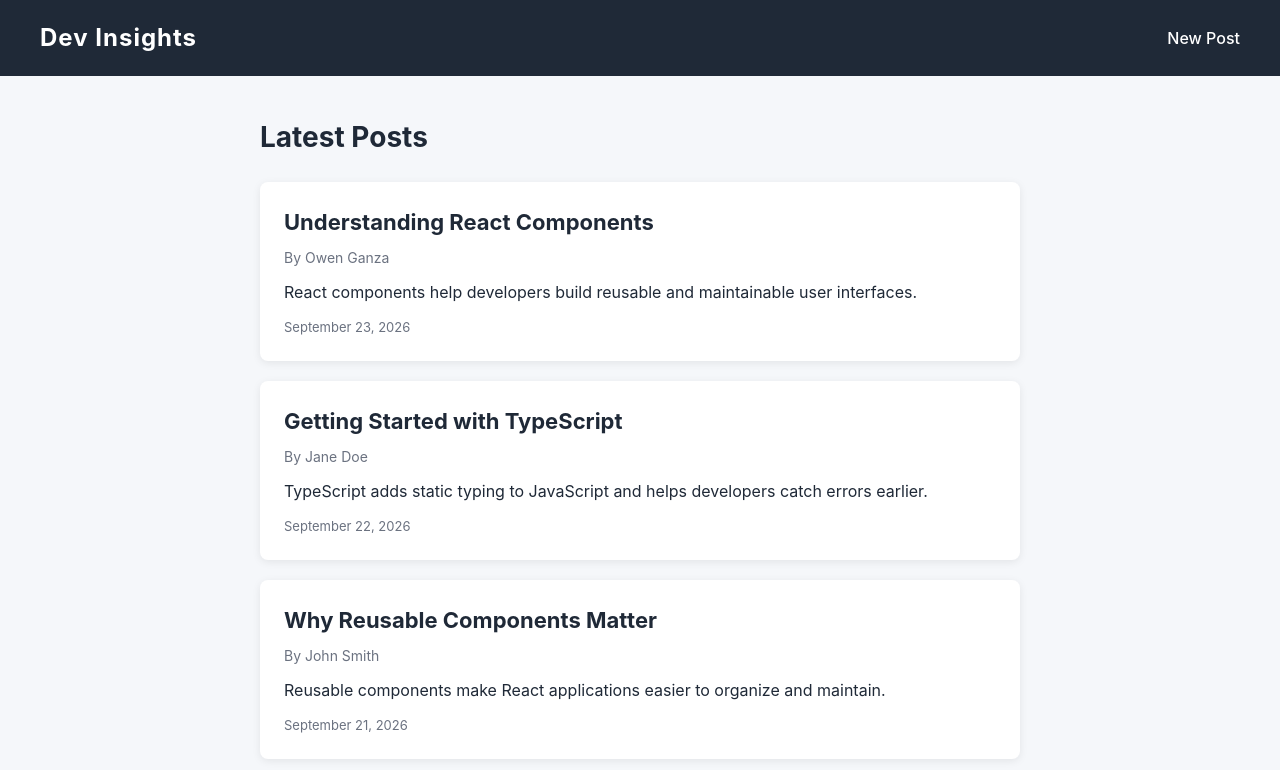
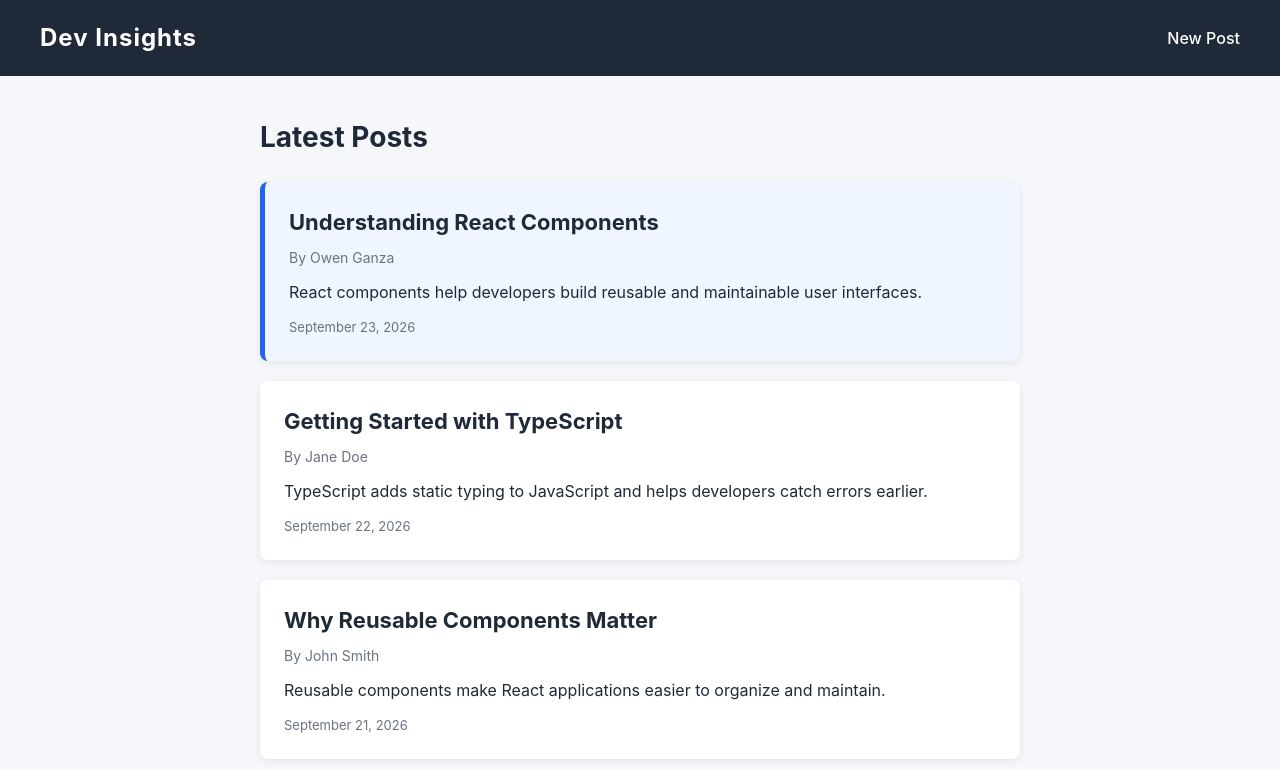
Before and after one commit to owen-stud123/react-dev-formative-1, a React (Vite) app: page / in a window 1280 px wide. Shown: the top 770 px of the page. Built offline with nearby package versions, Linux system fonts and the light colour scheme.

Commit message:
feat: add conditional post styling

```diff
--- a/src/components/Post.tsx
+++ b/src/components/Post.tsx
@@ -7,7 +7,11 @@ interface PostProps {
 
 function Post({ post }: PostProps) {
   return (
-    <article className="post">
+    <article
+      className={`post ${
+        post.author === "Owen Ganza" ? "featured-post" : ""
+      }`}
+    >
       <h3 className="post-title">{post.title}</h3>
 
       <p className="post-author">By {post.author}</p>
--- a/src/styles/blog.css
+++ b/src/styles/blog.css
@@ -69,3 +69,7 @@
   color: #6b7280;
   font-size: 13px;
 }
+.featured-post {
+  border-left: 5px solid #2563eb;
+  background-color: #eff6ff;
+}
```
